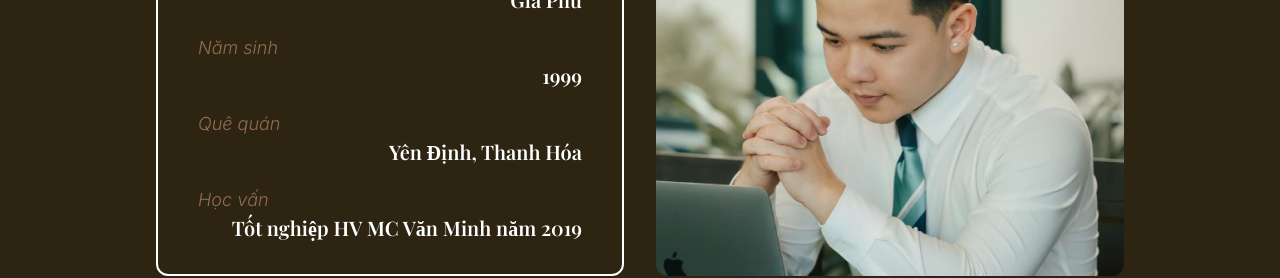
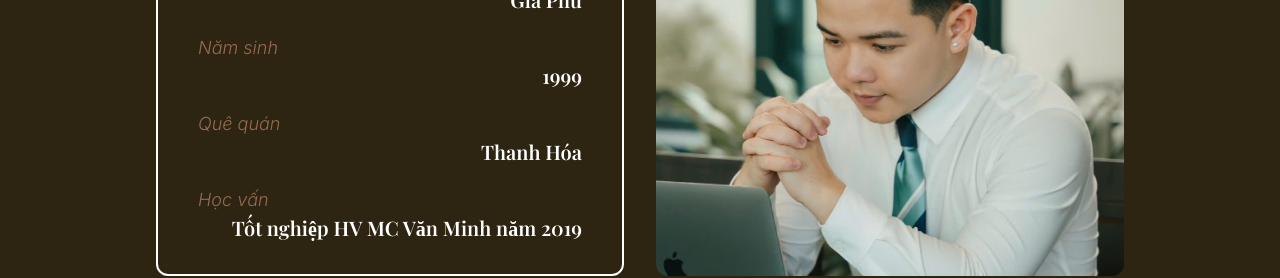
Before and after one commit to ducnguyen1002/mc-giaphu, a Next.js app: page / in a window 1280 px wide. Shown: the part 1200-1478 px from the top of the page. Built offline with nearby package versions, Linux system fonts and the light colour scheme; a web font is replaced by a local one.

Commit message:
update location

```diff
--- a/src/components/common/about-me/index.jsx
+++ b/src/components/common/about-me/index.jsx
@@ -5,7 +5,7 @@ const personalInfo = [
     { key: 'Họ tên', value: 'Nguyễn Văn Phú' },
     { key: 'Nghệ danh', value: 'Gia Phú' },
     { key: 'Năm sinh', value: '1999' },
-    { key: 'Quê quán', value: 'Yên Định, Thanh Hóa' },
+    { key: 'Quê quán', value: 'Thanh Hóa' },
     { key: 'Học vấn', value: 'Tốt nghiệp HV MC Văn Minh năm 2019' },
 ]
 
```
